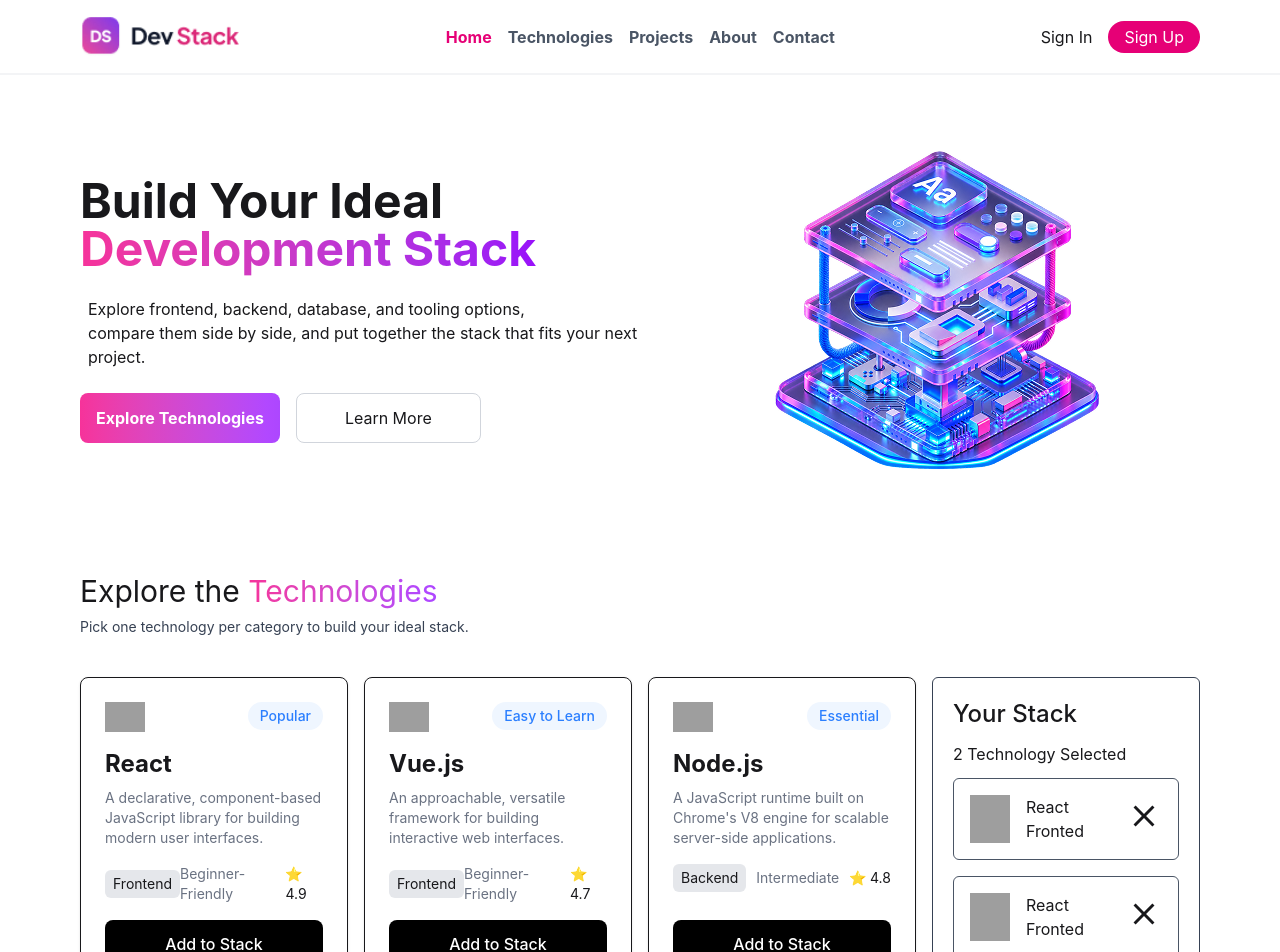
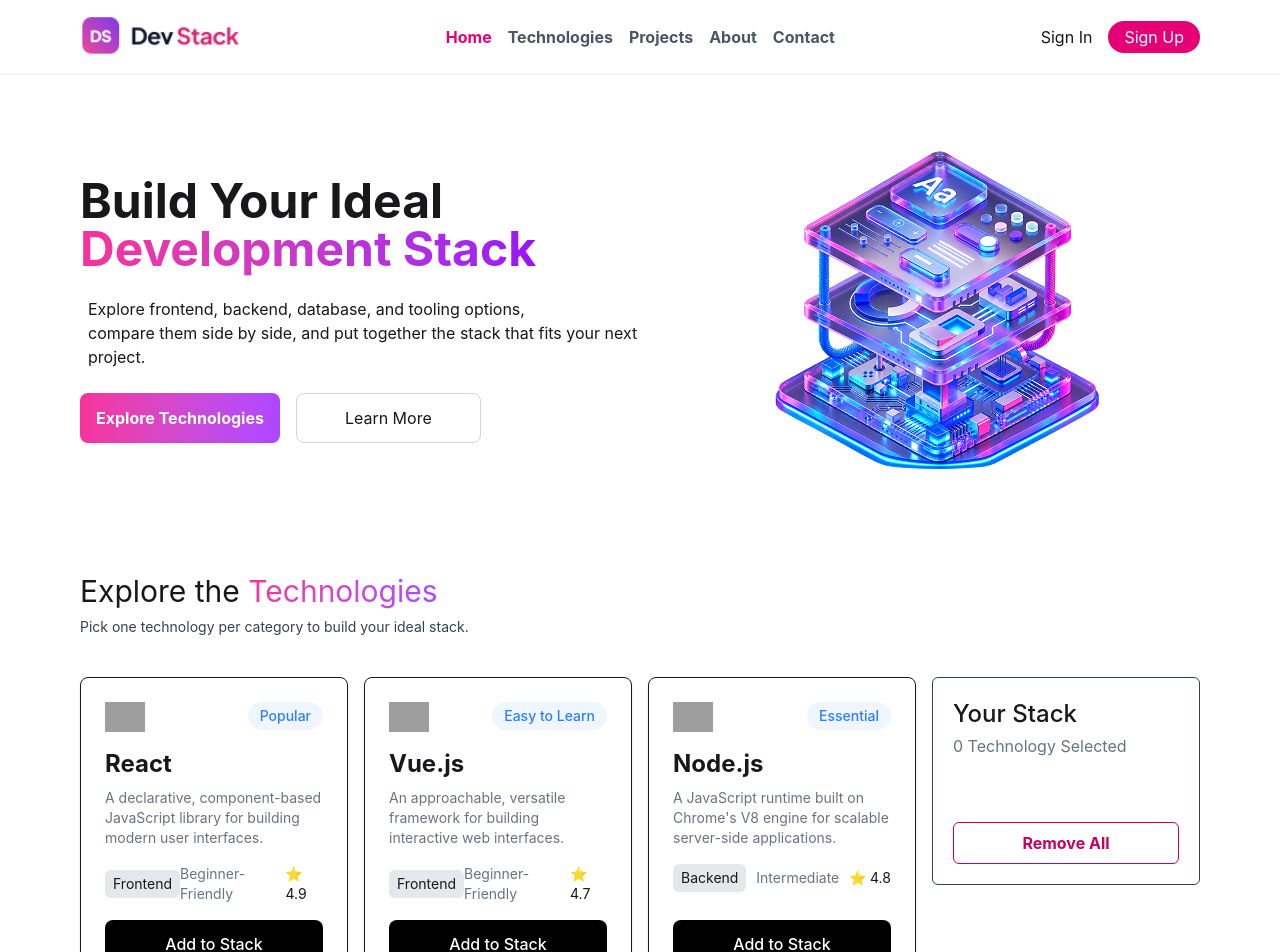
Before and after one commit to shorafothoshen/DevStack, a React (Vite) app: page / in a window 1280 px wide. Shown: the top 952 px of the page. Built offline with nearby package versions, Linux system fonts and the light colour scheme; grey boxes are pictures that could not be loaded.

Commit message:
update Technology Stack functionality

```diff
--- a/src/components/TechCatalogSection/StackCard.tsx
+++ b/src/components/TechCatalogSection/StackCard.tsx
@@ -1,49 +1,39 @@
+import type { Dispatch, SetStateAction } from "react";
 import { IoMdClose } from "react-icons/io";
+import type { ITechType } from "../../Types/TechDataType";
 
-function StackCard() {
+interface StackProps {
+  isCount: number;
+  setCount: Dispatch<SetStateAction<number>>;
+  isSelected: ITechType[];
+}
+
+function StackCard({ isCount, setCount, isSelected }: StackProps) {
   return (
     <div className="w-full flex flex-col gap-3 border border-gray-700 rounded-md p-5">
+      <div className="flex flex-col gap-1">
         <h1 className="font-medium text-2xl">Your Stack</h1>
-      <p>2 Technology Selected</p>
+        <p className="text-gray-500">{isCount} Technology Selected</p>
+      </div>
       <div className="flex flex-col gap-4">
-        <div className="flex justify-between items-center border border-gray-600 p-4 rounded-md">
+        {isSelected.map((Stack) => (
+          <div className="flex justify-between items-center border border-gray-600 p-4 rounded-md mt-2">
             <div className="flex gap-4">
-            <img
-              className="w-10"
-              src="https://icon.icepanel.io/Technology/svg/Tailwind-CSS.svg"
-              alt=""
-            />
+              <img className="w-10" src={Stack.icon} alt="" />
               <div>
-              <h1>React</h1>
-              <p>Fronted</p>
+                <h1 className="font-bold text-xl">{Stack.name}</h1>
+                <p className="text-gray-500 font-medium">{Stack.category}</p>
               </div>
             </div>
             <div>
-            <button>
-              <IoMdClose className="text-4xl" />
+              <button className="cursor-pointer ">
+                <IoMdClose className="text-4xl hover:bg-gray-400 rounded-md hover:text-white hover:w-9 hover:h-9" />
               </button>
             </div>
           </div>
-        <div className="flex justify-between items-center border border-gray-600 p-4 rounded-md">
-          <div className="flex gap-4">
-            <img
-              className="w-10"
-              src="https://icon.icepanel.io/Technology/svg/Tailwind-CSS.svg"
-              alt=""
-            />
-            <div>
-              <h1>React</h1>
-              <p>Fronted</p>
+        ))}
       </div>
-          </div>
-          <div>
-            <button>
-              <IoMdClose className="text-4xl" />
-            </button>
-          </div>
-        </div>
-      </div>
-      <button className="border border-pink-700 text-pink-700 mt-10 py-2 rounded-md">
+      <button className="border border-pink-700 text-pink-700 mt-10 py-2 rounded-md cursor-pointer hover:bg-pink-300 font-bold">
         Remove All
       </button>
     </div>
--- a/src/components/TechCatalogSection/TechCards.tsx
+++ b/src/components/TechCatalogSection/TechCards.tsx
@@ -1,6 +1,26 @@
+import { useState, type Dispatch, type SetStateAction } from "react";
 import type { ITechType } from "../../Types/TechDataType";
 
-const TechCards = ({data}:{data:ITechType}) => {
+interface TechCardsProps{
+  data:ITechType
+  isSelectedObj:ITechType[]
+  setSelectedObj:Dispatch<SetStateAction<ITechType[]>>
+  // isCount:number
+  setCount:Dispatch<SetStateAction<number>>
+
+}
+
+const TechCards = ({data,isSelectedObj,setSelectedObj,setCount}:TechCardsProps) => {
+
+  const [isSelected,setSelected]=useState<boolean>(false);
+
+  const HandleSelected=(selection:ITechType)=>{
+   if(!isSelectedObj.includes(selection)){
+    setSelectedObj(prev=>[...prev,selection])
+    setCount(cnt=>cnt+1);
+    setSelected(true);
+   }
+  }
   return (
    <div className="p-6 card flex flex-col gap-4 border rounded-lg w-95 md:w-full md:h-full shadow-sm">
       <div className="flex justify-between items-start">
@@ -27,7 +47,10 @@ const TechCards = ({data}:{data:ITechType}) => {
         <h1 className="text-sm">⭐ {data.rating}</h1>
       </div>
 
-      <button className="bg-black text-white font-medium rounded-lg py-3 w-full mt-auto">
+      <button onClick={()=>HandleSelected(data)}
+       className="bg-black text-white font-medium rounded-lg py-3 w-full mt-auto cursor-pointer disabled:cursor-not-allowed disabled:opacity-20"
+        disabled={isSelected}
+      >
         Add to Stack
       </button>
     </div>
--- a/src/components/TechCatalogSection/Technologies.tsx
+++ b/src/components/TechCatalogSection/Technologies.tsx
@@ -1,16 +1,17 @@
-import { use } from "react";
+import { use, useState } from "react";
 import type { ITechType } from "../../Types/TechDataType";
 import TechCards from "./TechCards";
 import StackCard from "./StackCard";
-
-
 interface TechPromiseProps{
     TechPromise:Promise<ITechType[]>
 }
 
 function Technologies({TechPromise}:TechPromiseProps) {
+    const TechData=use(TechPromise);
 
-    const TechData=use(TechPromise);
+    const [isCount, setCount]=useState<number>(0);
+    const [isSelected, setSelected]=useState<ITechType[]>([]);
+    console.log(isSelected)
 
   return (
     <main className="md:px-20 block items-center">
@@ -27,12 +28,12 @@ function Technologies({TechPromise}:TechPromiseProps) {
         <div className="md:col-span-3">
             <div className="grid grid-cols-1 md:grid-cols-3 gap-4 items-stretch ">
                 {TechData.map((data:ITechType)=>(
-                  <TechCards key={data.id} data={data}/>
+                  <TechCards key={data.id} data={data} isSelectedObj={isSelected} setSelectedObj={setSelected} setCount={setCount} />
                 ))}
             </div>
         </div>
         <div className="md:col-span-1">
-             <StackCard/>
+             <StackCard isCount={isCount} setCount={setCount} isSelected={isSelected}/>
         </div>
       </div>
     </main>
```
Lines whose indentation alone changed are shown as unchanged.
